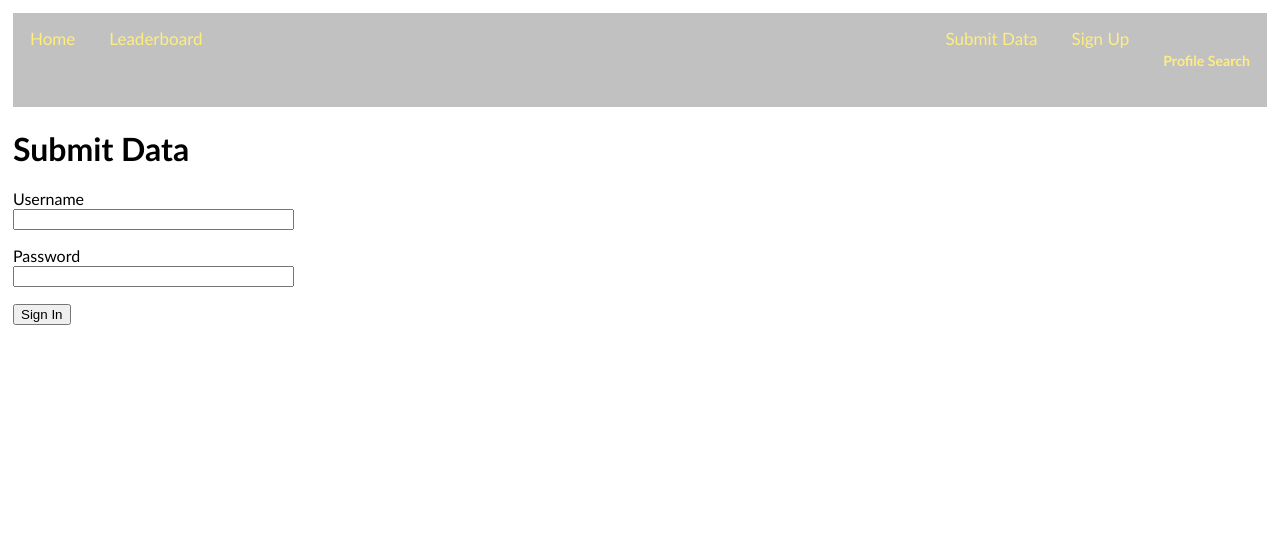
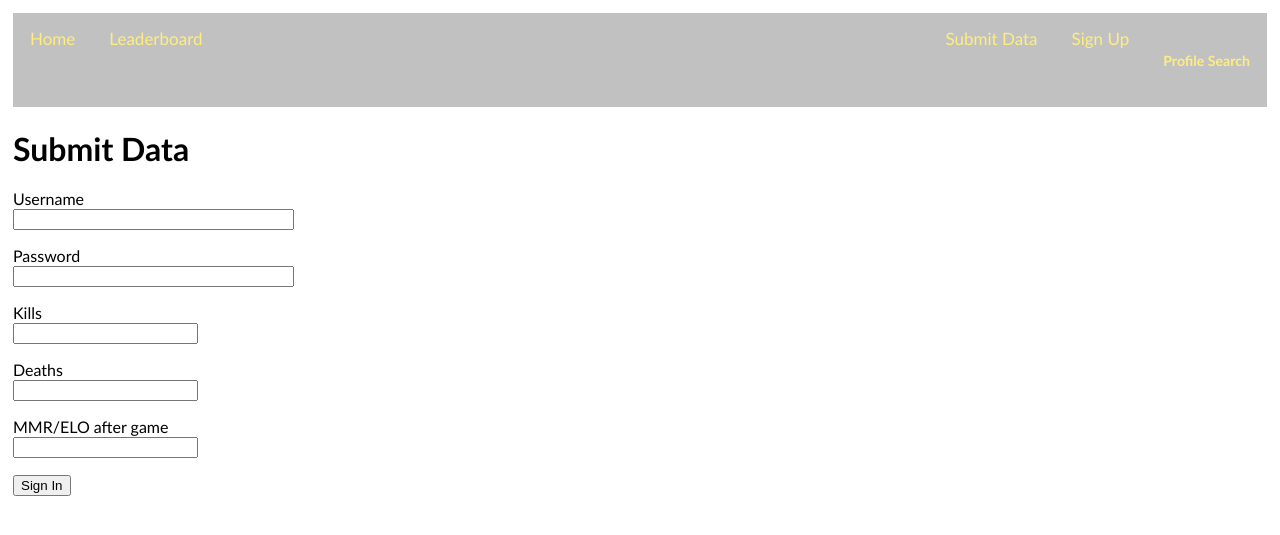
Before and after one commit to MJCaister/R6Web, a Flask app: page /submit in a window 1280 px wide. Shown: the top 535 px of the page. Run offline with Flask 2, Linux system fonts and the light colour scheme.

Commit message:
Submit Form improved on

```diff
--- a/routes.py
+++ b/routes.py
@@ -40,7 +40,7 @@ def submit():
         pw = cur.fetchone()
         if un[0] is None or not check_password_hash(pw[0], form.password.data):
             flash('Invalid username or password')
-            return redirect(url_for('login'))
+            return redirect(url_for('submit'))
         return redirect(url_for('home'))
     return render_template('submitdata.html', page_title="Submit Data",
                            form=form)
@@ -54,12 +54,12 @@ def signup():
     if form.validate_on_submit():
         flash('Signup requested for {}'.format(
               form.username.data))
-        cur.execute("INSERT INTO ProfileInformation (username, password_hash)"
-                    "VALUES ('{}', '{}');".format(form.username.data,
-                                                  generate_password_hash(
+        cur.execute('''INSERT INTO ProfileInformation (username, password_hash)
+                    VALUES ('{}', '{}');'''.format(form.username.data,
+                                                   generate_password_hash(
                                                     form.password.data)))
         conn.commit()
-        return redirect(url_for('login'))
+        return redirect(url_for('signup'))
     return render_template('signup.html', page_title="Sign Up", form=form)
 
 
--- a/templates/submitdata.html
+++ b/templates/submitdata.html
@@ -19,6 +19,27 @@
             <span style="color: red;">[{{ error }}]</span>
             {% endfor %}
         </p>
+        <p>
+            {{ form.kills.label }}<br>
+            {{ form.kills(size=2) }}<br>
+            {% for error in form.kills.errors %}
+            <span style="color: red;">[{{ error }}]</span>
+            {% endfor %}
+        </p>
+        <p>
+            {{ form.deaths.label }}<br>
+            {{ form.deaths(size=2) }}<br>
+            {% for error in form.deaths.errors %}
+            <span style="color: red;">[{{ error }}]</span>
+            {% endfor %}
+        </p>
+        <p>
+            {{ form.MMR.label }}<br>
+            {{ form.MMR(size=32) }}<br>
+            {% for error in form.MMR.errors %}
+            <span style="color: red;">[{{ error }}]</span>
+            {% endfor %}
+        </p>
         <p>{{ form.submit() }}</p>
     </form>
 {% endblock %}
--- a/users.py
+++ b/users.py
@@ -1,11 +1,14 @@
 from flask_wtf import FlaskForm
-from wtforms import StringField, PasswordField, SelectField, SubmitField
+from wtforms import StringField, PasswordField, SelectField, SubmitField, IntegerField
 from wtforms.validators import DataRequired
 
 
 class SubmitData(FlaskForm):
     username = StringField('Username', validators=[DataRequired()])
     password = PasswordField('Password', validators=[DataRequired()])
+    kills = IntegerField('Kills', validators=[DataRequired()])
+    deaths = IntegerField('Deaths', validators=[DataRequired()])
+    MMR = IntegerField('MMR/ELO after game', validators=[DataRequired()])
     submit = SubmitField('Sign In')
 
 
```
Also changed, not shown: db/r6web.db.
